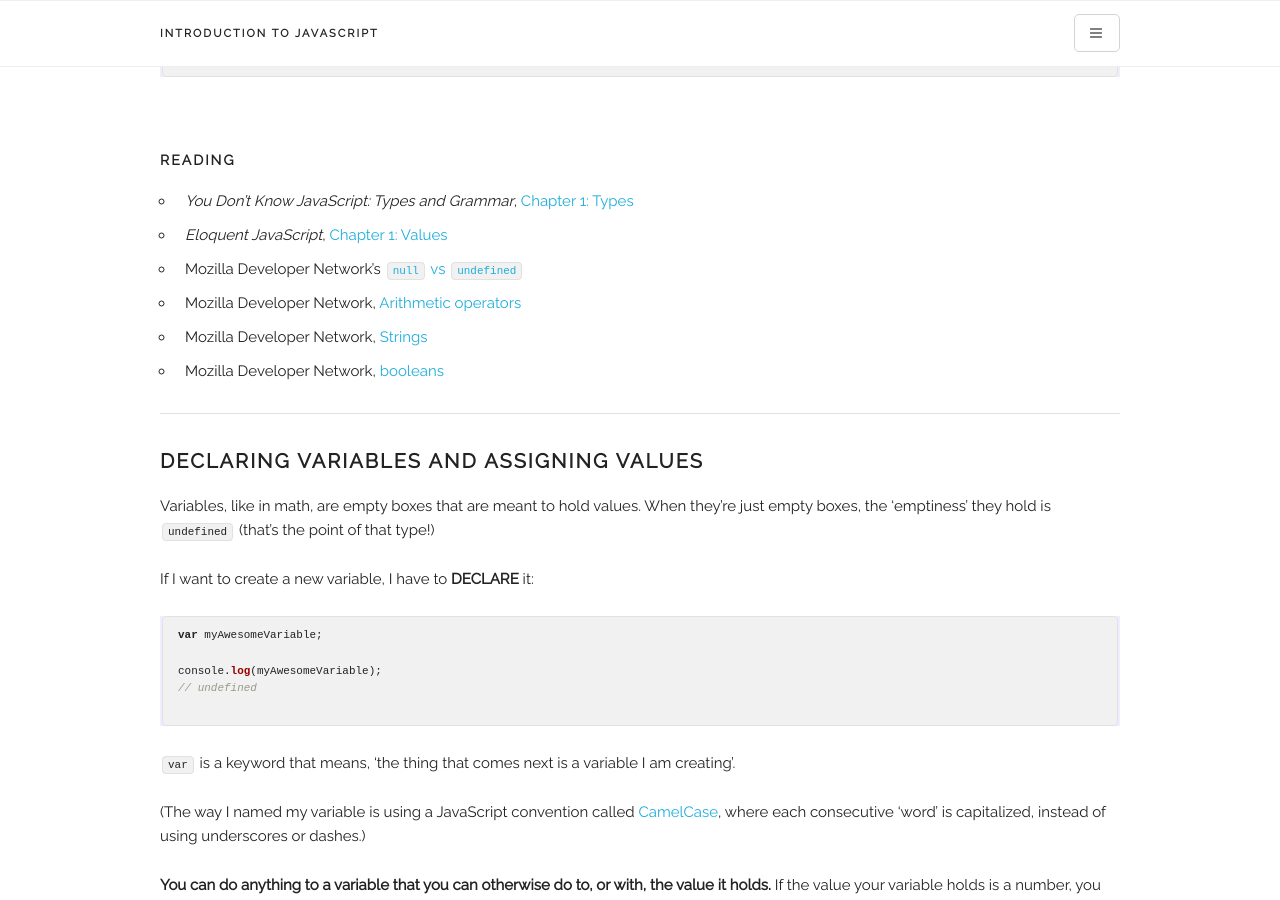
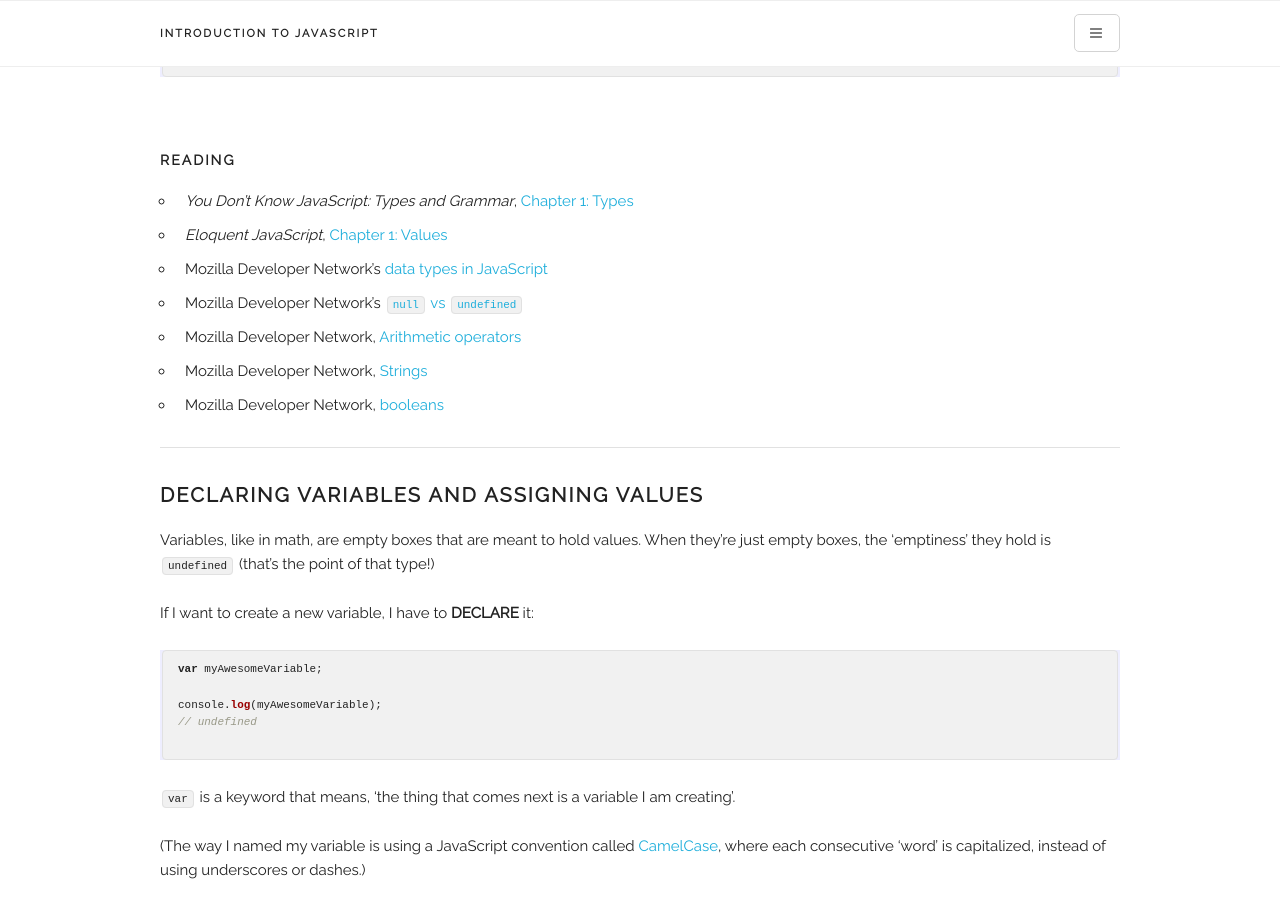
Before and after one commit to mindplace/wix-js-class, a Jekyll site: the page built from _posts/2017-03-14-class-one.md, in a window 1280 px wide and 900 px high, scrolled down 4210 px. Built offline with Jekyll 4.4.1, drawn with Linux system fonts in a browser that asks for light colours; comment, search, counter and statistics services are not loaded.

Commit message:
add mdn types link

```diff
--- a/_posts/2017-03-14-class-one.md
+++ b/_posts/2017-03-14-class-one.md
@@ -181,6 +181,7 @@ console.log(null)
 
 * *You Don't Know JavaScript: Types and Grammar*, <a target="blank" href="https://github.com/getify/You-Dont-Know-JS/blob/master/types%20%26%20grammar/ch1.md">Chapter 1: Types</a>
 * *Eloquent JavaScript*, <a target="blank" href="http://eloquentjavascript.net/01_values.html" >Chapter 1: Values</a>
+* Mozilla Developer Network's <a href="https://developer.mozilla.org/en-US/docs/Web/JavaScript/Data_structures" target="blank">data types in JavaScript</a>
 * Mozilla Developer Network's <a target="blank" href="https://developer.mozilla.org/en-US/docs/Web/JavaScript/Reference/Global_Objects/null">`null` vs `undefined`</a>
 * Mozilla Developer Network, <a target="blank" href="https://developer.mozilla.org/en-US/docs/Web/JavaScript/Reference/Operators/Arithmetic_Operators">Arithmetic operators</a>
 * Mozilla Developer Network, <a target="blank" href="https://developer.mozilla.org/en-US/docs/Web/JavaScript/Reference/Global_Objects/String">Strings</a>
```
